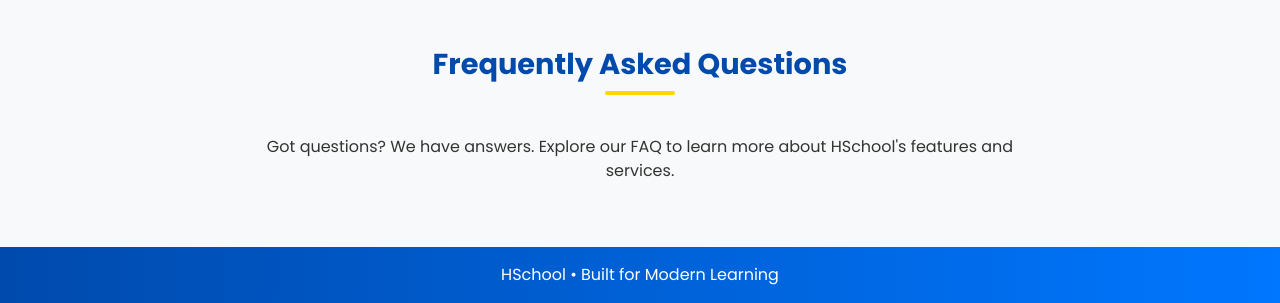
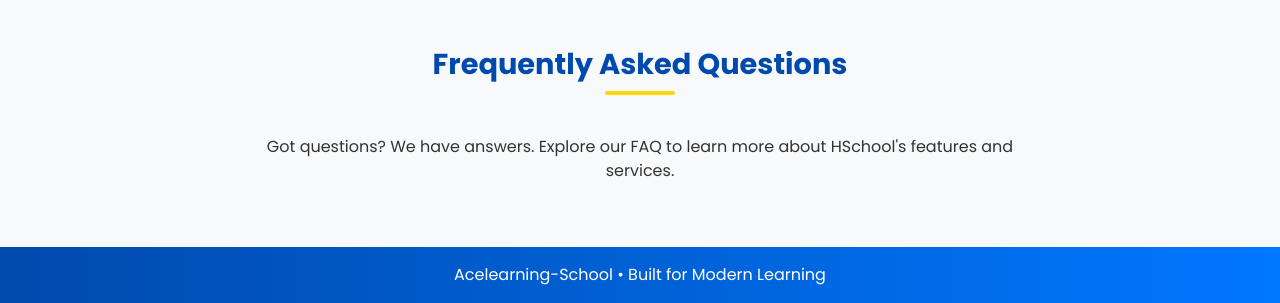
Before and after one commit to sakwasilas/hschool, a Flask app: page / in a window 1280 px wide. Shown: the part 1193-1496 px from the top of the page. Run offline with Flask 3, Linux system fonts and the light colour scheme.

Commit message:
new upadtes

```diff
--- a/templates/admin/landing_page.html
+++ b/templates/admin/landing_page.html
@@ -234,7 +234,7 @@ footer {
 
     <!-- Footer -->
     <footer class="py-3 text-center">
-        HSchool • Built for Modern Learning
+        Acelearning-School • Built for Modern Learning
     </footer>
 
     <!-- Bootstrap JS -->
```
